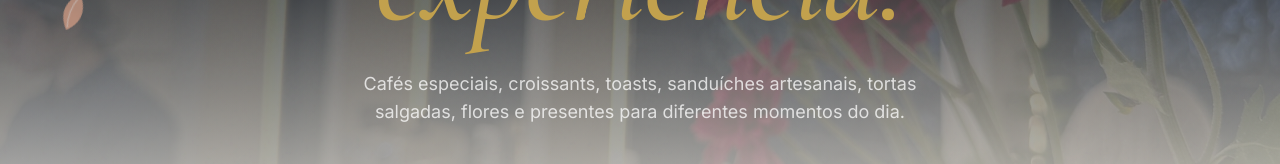
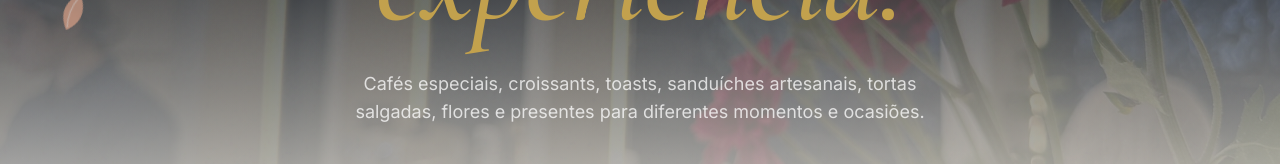
Before and after one commit to angelscoffeebr/siteangelscoffee, a React (Vite) app: page / in a window 1280 px wide. Shown: the part 487-651 px from the top of the page. Built offline with nearby package versions, Linux system fonts and the light colour scheme; a web font is replaced by a local one.

Commit message:
Hero: "momentos do dia" -> "momentos e ocasiões"
Co-Authored-By: Claude Opus 4.8 <noreply@anthropic.com>

```diff
--- a/src/App.jsx
+++ b/src/App.jsx
@@ -429,7 +429,7 @@ function Hero() {
 
           <p className="hero-meta mx-auto max-w-xl text-white/75 text-base sm:text-lg mt-8 leading-relaxed">
             Cafés especiais, croissants, toasts, sanduíches artesanais, tortas
-            salgadas, flores e presentes para diferentes momentos do dia.
+            salgadas, flores e presentes para diferentes momentos e ocasiões.
           </p>
 
           <div className="hero-cta mt-10 flex flex-col sm:flex-row gap-4 justify-center">
```
